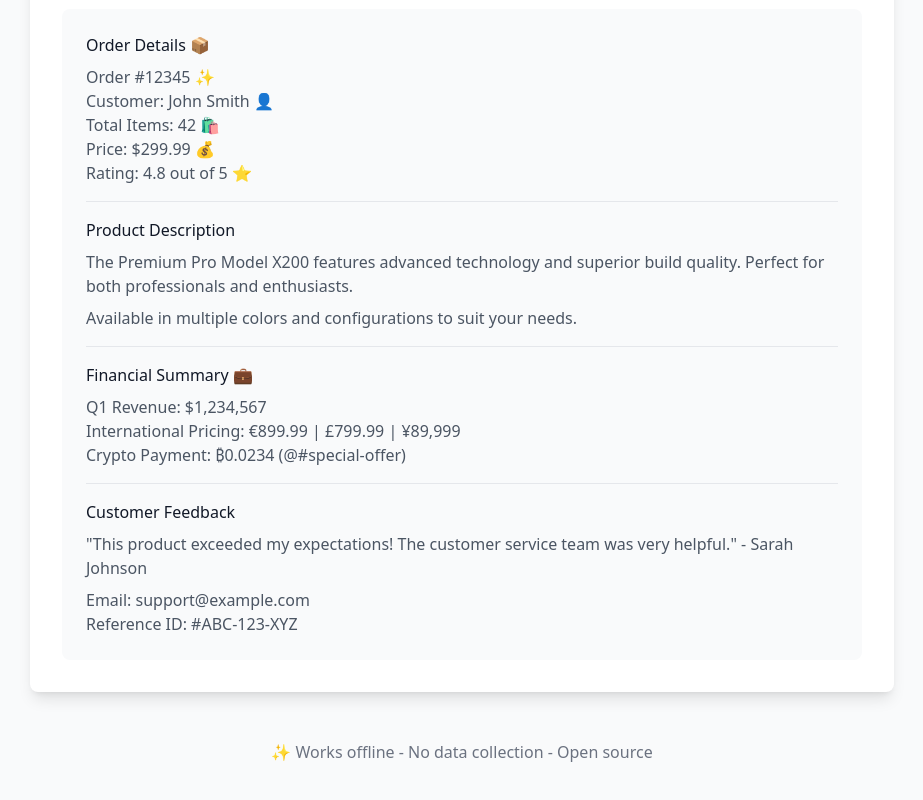
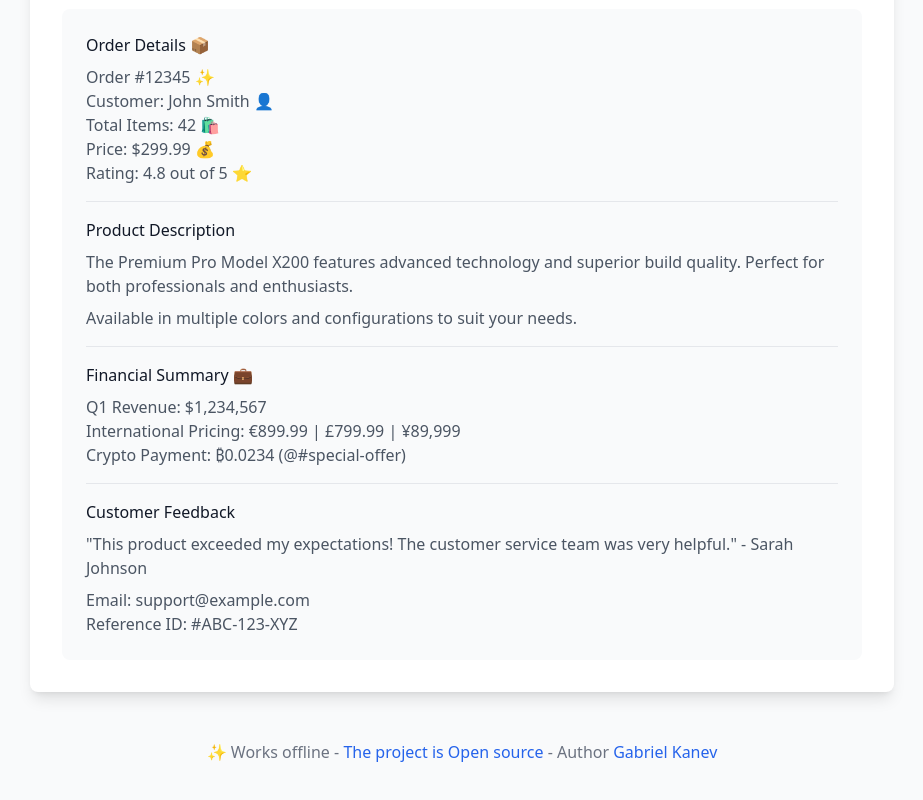
Before and after one commit to MrGKanev/browser-text-anonymizer, a website: page index.html in a window 1280 px wide. Shown: the part 660-1460 px from the top of the page, without its empty margins (178-1101 px from the left). Drawn offline with Linux system fonts and the light colour scheme.

Commit message:
Fixing the footer

```diff
--- a/index.html
+++ b/index.html
@@ -113,9 +113,12 @@
       </div>
     </div>
 
-    <footer class="mt-12 text-center text-gray-500">
-      <p>✨ Works offline - No data collection - Open source</p>
-    </footer>
+<footer class="mt-12 text-center text-gray-500">
+  <p>✨ Works offline -
+    <a href="https://github.com/mrgkanev/browser-text-anonymizer" class="text-blue-600">The project is Open source</a> - Author
+    <a href="https://gkanev.com" class="text-blue-600">Gabriel Kanev</a>
+  </p>
+</footer>
   </div>
 </body>
 
```
Also changed, not shown: assets/style.min.css.
